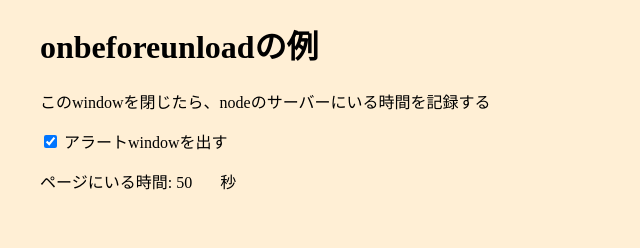
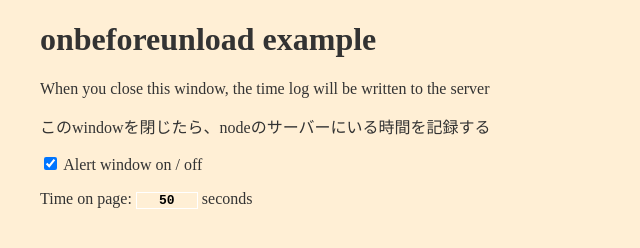
Before and after one commit to aburd/onbeforeunload-example, a website: page public/index.html in a window 1280 px wide. Shown: the whole page, without its empty margins (0-640 px from the left). Drawn offline with Linux system fonts and the light colour scheme.

Commit message:
fix up css and language for index

```diff
--- a/public/index.html
+++ b/public/index.html
@@ -5,23 +5,24 @@
     <meta charset="UTF-8">
     <meta name="viewport" content="width=device-width, initial-scale=1.0">
     <meta http-equiv="X-UA-Compatible" content="ie=edge">
-    <title>onbeforeunloadの例</title>
+    <title>onbeforeunload example</title>
     <link rel="stylesheet" href="style.css">
 </head>
 
 <body>
     <div class="container">
-        <h1>onbeforeunloadの例</h1>
+        <h1>onbeforeunload example</h1>
+        <p>When you close this window, the time log will be written to the server</p>
         <p>このwindowを閉じたら、nodeのサーバーにいる時間を記録する</p>
         <p>
             <input type="checkbox" name="alert" id="alert" checked>
-            <label for="alert">アラートwindowを出す</label>
+            <label for="alert">Alert window on / off</label>
         </p>
         <div>
-            ページにいる時間:
+            Time on page:
             <div class="time">
                 <span class="data"></span>
-                <div class="seconds">秒</div>
+                <div class="seconds">seconds</div>
             </div>
         </div>
     </div>
--- a/public/style.css
+++ b/public/style.css
@@ -1,5 +1,6 @@
 body {
     background: papayawhip;
+    color: #333;
 }
 
 .container {
@@ -12,9 +13,14 @@ body {
 }
 
 .data {
+    font-family: monospace;
+    text-align: center;
+    color: #000;
+    font-weight: bold;
     display: inline-block;
-    text-align: left;
-    width: 40px;
+    min-width: 40px;
+    padding: 0 10px;
+    border: 1px solid #fff;
 }
 
 .seconds {
```
